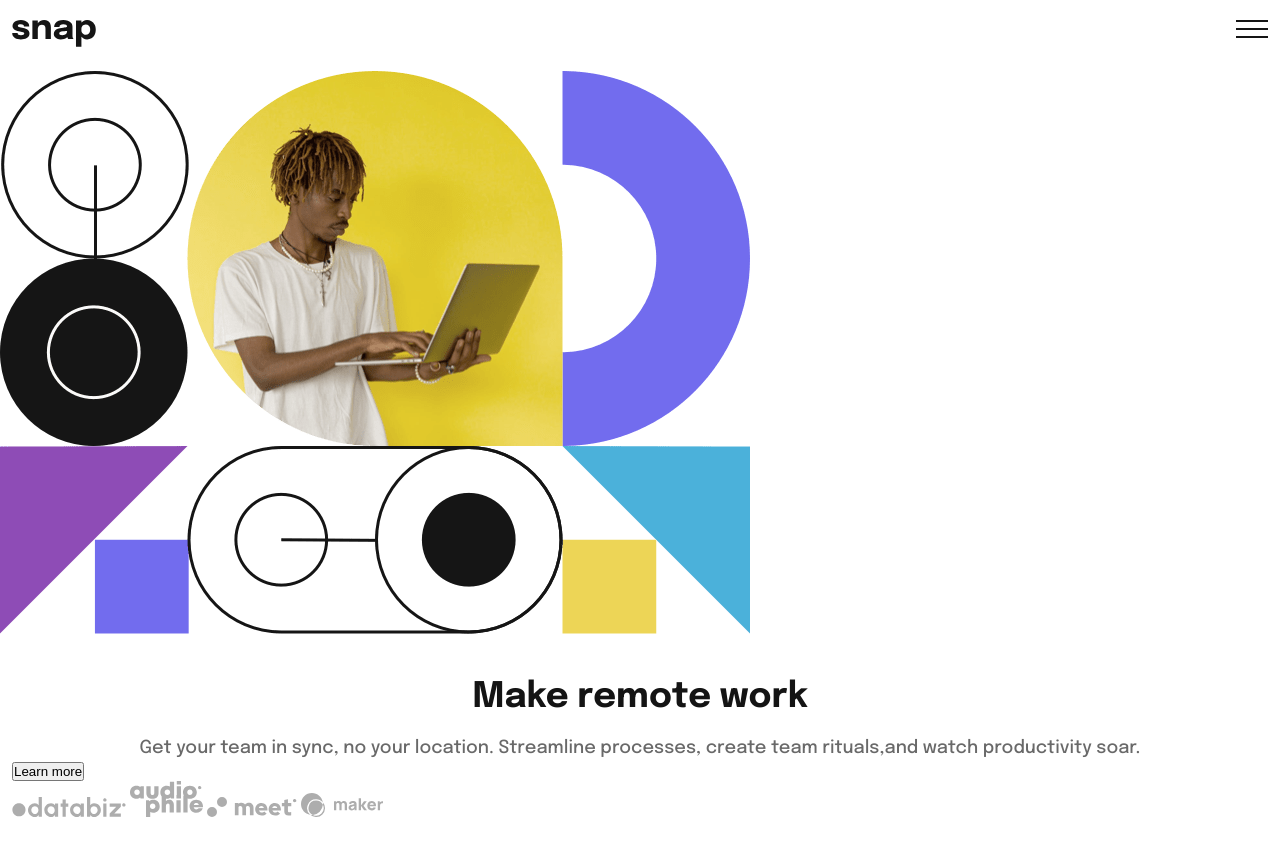
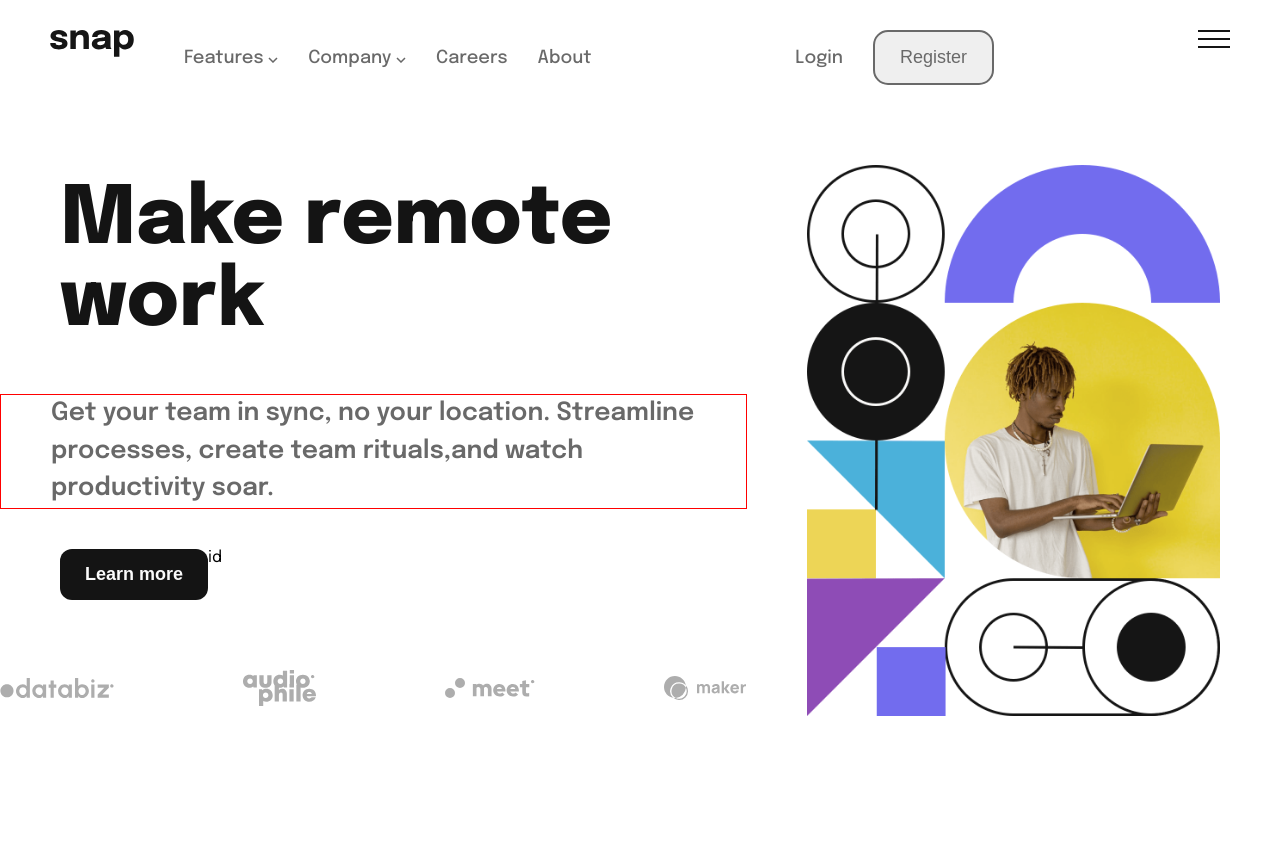
Before and after one commit to khaleed328/into-with-dropdown-proj-5, a plain HTML site: page index.html in a window 1280 px wide. After the commit the page ends 800 px from the top, so only its background shows below. Drawn offline with Linux system fonts and the light colour scheme.

Commit message:
feat:added index.html style.css

```diff
--- a/index.html
+++ b/index.html
@@ -13,7 +13,7 @@
     <!-- nav -->
     <nav class="container">
       <!-- nav-div-1 -->
-      <div>
+      <div id="nav-div-1">
         <div>
           <img src="assets/logo.svg" alt="nav-logo" />
         </div>
@@ -32,7 +32,7 @@
         </ul>
       </div>
       <!-- nav-div-2 -->
-      <div>
+      <div id="nav-div-2">
         <ul>
           <li>Login</li>
           <button>Register</button>
@@ -51,7 +51,7 @@
         <img id="desktop-hero" src="assets/image-hero-desktop.png" alt="image-hero-desktop" />
       </section>
       <!-- section-2 -->
-      <section class="container">
+      <section class="container-section-2">
         <!-- section-div-1 -->
         <div>
           <h1>Make remote work</h1>
@@ -59,12 +59,12 @@
             Get your team in sync, no your location. Streamline processes,
             create team rituals,and watch productivity soar.
           </p>
-          <div>
-            <button>Learn more</button>
+          <div id="section-2-btn-wrapper">
+            <button>Learn more</button> id
           </div>
         </div>
         <!-- section-2-div-2 imgs -->
-         <div>
+         <div id="section-2-img-wrapper">
             <img src="assets/client-databiz.svg" alt="img-1">
             <img src="assets/client-audiophile.svg" alt="img-2">
             <img src="assets/client-meet.svg" alt="img-3">
--- a/style.css
+++ b/style.css
@@ -3,6 +3,7 @@
   padding: 0;
   margin: 0;
   box-sizing: border-box;
+  list-style: none;
 }
 
 :root {
@@ -11,24 +12,24 @@
   --AlmostBlack: hsl(0, 0%, 8%);
 }
 
-body{
-    font-family: "Epilogue" , serif;
+body {
+  font-family: "Epilogue", serif;
   /* border: 2px solid red; */
   max-width: 1540px;
   margin: 0 auto;
 }
 
 /* nav */
-nav{
+nav {
   display: flex;
   justify-content: space-between;
 }
 
-ul{
+ul {
   display: none;
 }
 
-.container{
+.container {
   max-width: 1400px;
   margin: 0 auto;
   padding: 20px 12px;
@@ -37,26 +38,139 @@ ul{
 
 /* main */
 /* section-1 */
-#desktop-hero{
+#desktop-hero {
   display: none;
+  /* border: 1px solid red; */
 }
 
-#section-1 img{
+#section-1 img {
   max-width: 100%;
+  /* border: 1px solid red; */
+  padding: 20px 0px;
 }
 
-h1{
-    font-weight: 700;
+h1 {
+  font-weight: 800;
   font-size: 2.2rem;
   color: var(--AlmostBlack);
-    padding: 20px 0;
+  padding: 20px 0px;
   text-align: center;
 }
 
-p{
+p {
   color: var(--MediumGray);
-    font-size: 18px;
+  font-size: 20px;
   text-align: center;
   line-height: 1.5;
   font-weight: 500;
 }
+
+#section-2-btn-wrapper {
+  display: flex;
+  justify-content: center;
+  padding: 30px 0;
+}
+
+#section-2-btn-wrapper > button {
+  background-color: var(--AlmostBlack);
+  color: var(--AlmostWhite);
+  border: none;
+  border-radius: 12px;
+  font-weight: 700;
+  font-size: 18px;
+  padding: 15px 25px;
+}
+
+#section-2-img-wrapper {
+  display: flex;
+  justify-content: space-between;
+  align-items: center;
+  margin: 30px 0 45px 0;
+}
+
+#section-2-img-wrapper img {
+  max-width: 100%;
+}
+
+@media (min-width: 1024px) {
+  nav ul {
+    display: flex;
+    align-items: center;
+    color: var(--MediumGray);
+    font-weight: 500;
+    gap: 30px;
+    font-size: 18px;
+  }
+
+  #nav-div-1 {
+    display: flex;
+    gap: 50px;
+    text-align: center;
+  }
+
+  #menu-icon {
+    display: none;
+  }
+
+  nav button {
+    padding: 15px 25px;
+    border: 2px solid var(--MediumGray);
+    border-radius: 15px;
+    font-weight: 500;
+    font-size: 18px;
+    cursor: pointer;
+    color: var(--MediumGray);
+  }
+
+  /* main */
+  #moblie-hero {
+    display: none;
+  }
+
+  #desktop-hero {
+    display: block;
+  }
+  main {
+    display: flex;
+    flex-direction: row-reverse;
+    align-items: center;
+    max-height: 100%;
+  }
+
+  h1 {
+    font-weight: 800;
+    font-size: 5rem;
+    color: var(--AlmostBlack);
+    padding: 50px 60px;
+    text-align: left;
+  }
+
+  p {
+    color: var(--MediumGray);
+    font-size: 25px;
+    text-align: left;
+    line-height: 1.5;
+    border: 1px solid red;
+    font-weight: 600;
+    padding: 0 50px;
+  }
+  .container {
+    max-width: 1400px;
+    margin: 0 auto;
+    padding: 30px 50px;
+    /* border: 1px solid red; */
+  }
+
+  #section-1 img {
+    max-width: 100%;
+    /* border: 1px solid red; */
+    padding: 50px 60px;
+  }
+
+  #section-2-btn-wrapper {
+    display: flex;
+    justify-content: left;
+    padding: 40px 60px;
+  }
+
+}
```
Lines whose indentation alone changed are shown as unchanged.
